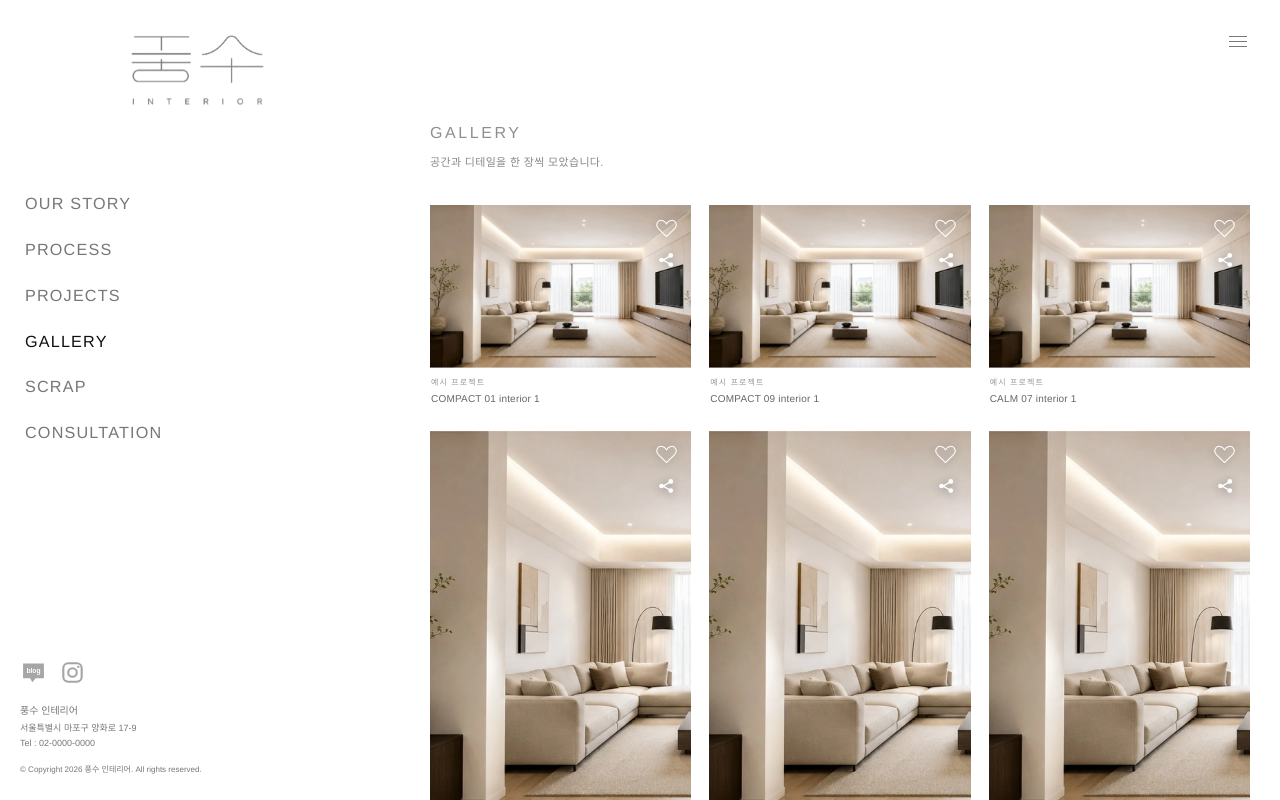
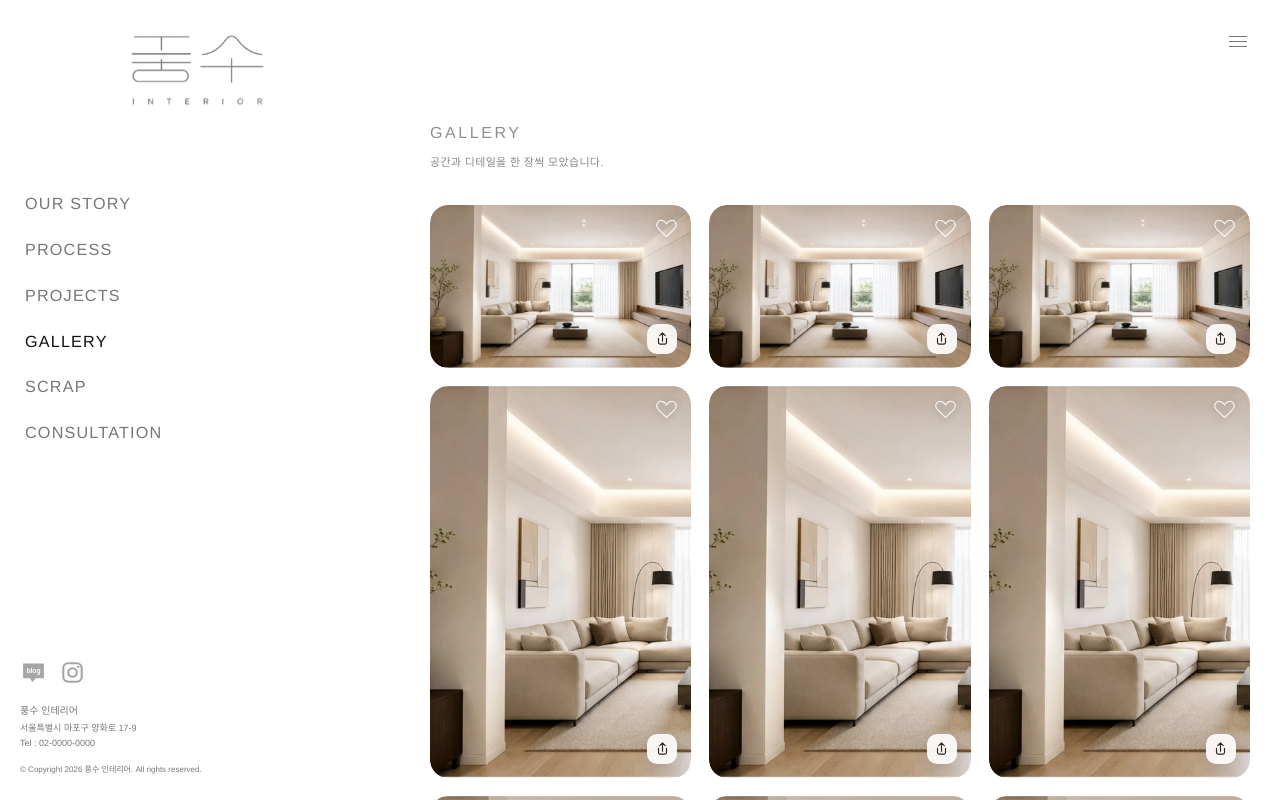
Before and after one commit to gaon833/fengshui-interior, a Next.js app: page /gallery in a window 1280 px wide. Shown: the top 800 px of the page. Built offline with nearby package versions, Linux system fonts and the light colour scheme.

Commit message:
풍수 인테리어 v5.0.5

```diff
--- a/components/gallery/GalleryBoard.tsx
+++ b/components/gallery/GalleryBoard.tsx
@@ -72,10 +72,7 @@ export default function GalleryBoard() {
                 fallbackPath="/gallery"
               />
             </div>
-            <div className="gallery-card-meta">
-              <span>{item.space}</span>
-              <strong>{item.title}</strong>
-            </div>
+
           </>
         );
 
--- a/components/project/ShareIconButton.tsx
+++ b/components/project/ShareIconButton.tsx
@@ -57,10 +57,8 @@ export default function ShareIconButton({ projectSlug, projectTitle, className =
         onClick={onShare}
       >
         <svg aria-hidden="true" viewBox="0 0 32 32" focusable="false">
-          <path d="M10.8 16.2 22.3 9.6M10.8 16.2l11.5 6.6" />
-          <circle cx="8" cy="16" r="4.2" />
-          <circle cx="24.5" cy="7.8" r="4.2" />
-          <circle cx="24.5" cy="24.2" r="4.2" />
+          <path className="share-tray" d="M8.5 15.5v8.25c0 1.52 1.23 2.75 2.75 2.75h9.5c1.52 0 2.75-1.23 2.75-2.75V15.5" />
+          <path className="share-arrow" d="M16 21V5.5M10.75 10.75 16 5.5l5.25 5.25" />
         </svg>
       </button>
       {message && <div className="scrap-feedback" role="status">{message}</div>}
--- a/package.json
+++ b/package.json
@@ -1,6 +1,6 @@
 {
   "name": "fengshui-interior-v3",
-  "version": "5.0.4",
+  "version": "5.0.5",
   "private": true,
   "scripts": {
     "dev": "next dev",
--- a/styles/project.css
+++ b/styles/project.css
@@ -150,3 +150,66 @@
   .project-card-share,.detail-image-share{top:39px;right:10px}
   .gallery-card-share{top:37px;right:9px}
 }
+
+
+/* v5.0.5 refined hover controls and iOS-style share icon */
+.project-card-image,.gallery-card-image,.detail-photo-inner{position:relative}
+.project-card-image .scrap-heart,
+.project-card-image .image-share-button,
+.gallery-card-image .scrap-heart,
+.gallery-card-image .image-share-button,
+.detail-photo-inner .scrap-heart,
+.detail-photo-inner .image-share-button{
+  opacity:0;
+  pointer-events:none;
+  transition:opacity .18s ease,transform .18s ease;
+}
+.project-card-image:hover .scrap-heart,
+.project-card-image:hover .image-share-button,
+.project-card-image:focus-within .scrap-heart,
+.project-card-image:focus-within .image-share-button,
+.gallery-card-image:hover .scrap-heart,
+.gallery-card-image:hover .image-share-button,
+.gallery-card-image:focus-within .scrap-heart,
+.gallery-card-image:focus-within .image-share-button,
+.detail-photo-inner:hover .scrap-heart,
+.detail-photo-inner:hover .image-share-button,
+.detail-photo-inner:focus-within .scrap-heart,
+.detail-photo-inner:focus-within .image-share-button{
+  opacity:1;
+  pointer-events:auto;
+}
+.image-share-button{
+  width:30px;
+  height:30px;
+  border-radius:10px;
+  background:rgba(255,255,255,.94);
+  color:#222;
+  box-shadow:0 5px 18px rgba(0,0,0,.16);
+  filter:none;
+  backdrop-filter:blur(10px);
+  -webkit-backdrop-filter:blur(10px);
+}
+.image-share-button svg{width:17px;height:17px}
+.image-share-button path{fill:none;stroke:currentColor;stroke-width:2.15;stroke-linecap:round;stroke-linejoin:round}
+.project-card-share,.detail-image-share,.gallery-card-share{top:auto;right:14px;bottom:14px}
+.gallery-card-image{border-radius:18px}
+.gallery-card-image img{border-radius:18px}
+.gallery-card{margin-bottom:18px}
+.gallery-card-meta{display:none!important}
+@media(max-width:900px){
+  .project-card-share,.detail-image-share,.gallery-card-share{top:auto;right:10px;bottom:10px}
+  .image-share-button{width:28px;height:28px;border-radius:9px}
+  .gallery-card-image,.gallery-card-image img{border-radius:14px}
+}
+@media(hover:none),(pointer:coarse){
+  .project-card-image .scrap-heart,
+  .project-card-image .image-share-button,
+  .gallery-card-image .scrap-heart,
+  .gallery-card-image .image-share-button,
+  .detail-photo-inner .scrap-heart,
+  .detail-photo-inner .image-share-button{
+    opacity:.96;
+    pointer-events:auto;
+  }
+}
```
Also changed, not shown: VERSION.txt, 2 other files (tests, documents, lock files or other folders).
